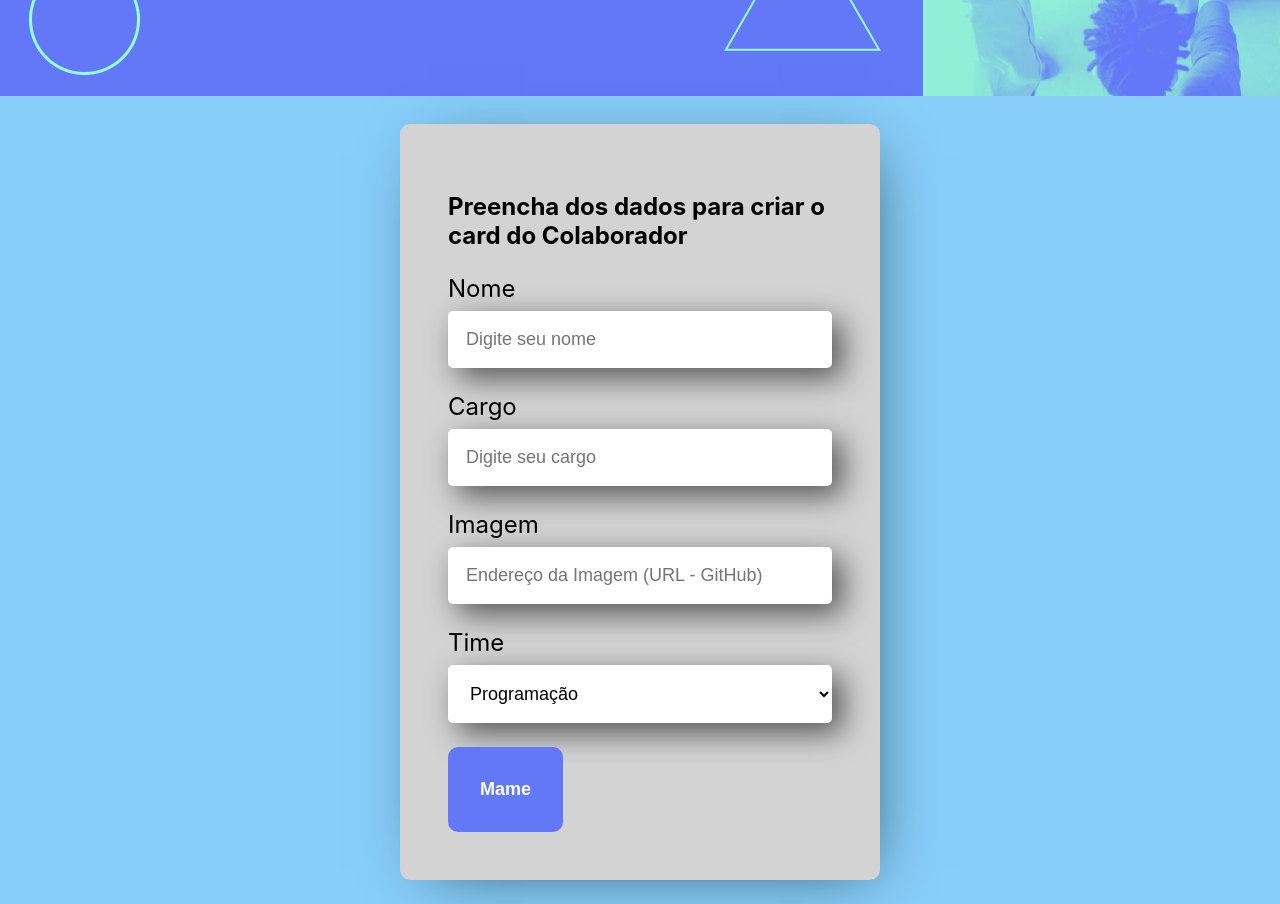
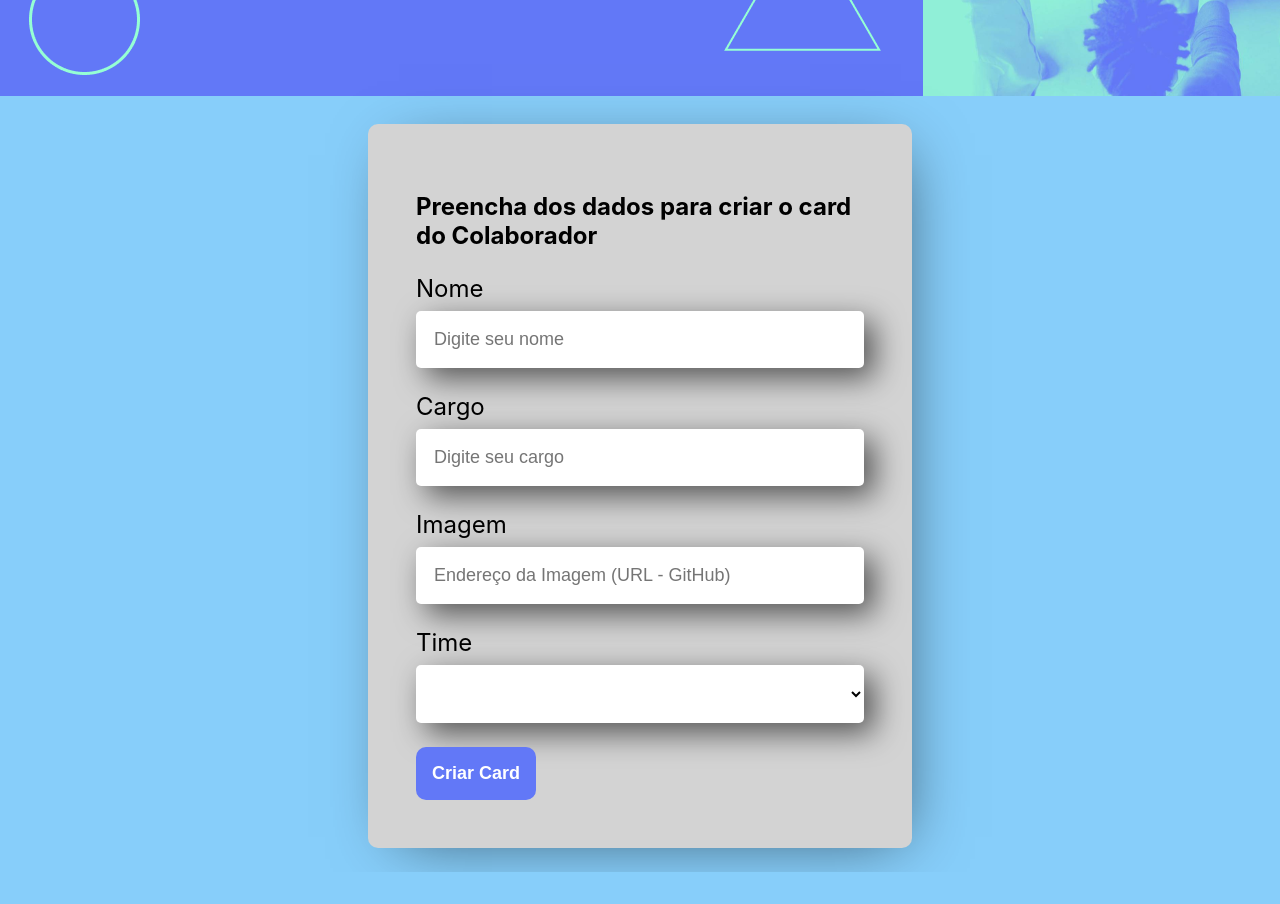
Before and after one commit to abrahao-lyncon/Organo---New, a React (Create React App) app: page / in a window 1280 px wide. Shown: the part 460-1364 px from the top of the page. After the commit the page ends 1332 px from the top, so only its background shows below. Built offline with nearby package versions, Linux system fonts and the light colour scheme.

Commit message:
Implementação do useState e data-binding dos componentes

```diff
--- a/src/components/Botao/Botao.css
+++ b/src/components/Botao/Botao.css
@@ -3,7 +3,7 @@
     border-radius: 10px;
     font-weight: 700;
     font-size: 18px;
-    padding: 32px;
+    padding: 16px;
     border: none;
     cursor: pointer;
     color: white;
--- a/src/components/CampoTexto/index.js
+++ b/src/components/CampoTexto/index.js
@@ -1,11 +1,15 @@
 import "./CampoTexto.css"
-import React from 'react'
 
-const CampoTexto = ({nome, placeholder}) => {
+const CampoTexto = ({nome, placeholder, aoAlterado, valor}) => {
+
+  const aoDigitado = (e) => {
+    aoAlterado(e.target.value)
+  }
+
   return (
     <div className="campo-texto">
     <label htmlFor={nome}>{nome}</label>
-    <input type="text" name={nome} id={nome} placeholder={placeholder} />
+    <input value={valor} onChange={aoDigitado} type="text" name={nome} id={nome} placeholder={placeholder} />
     </div>
   )
 }
--- a/src/components/Formulario/Formulario.css
+++ b/src/components/Formulario/Formulario.css
@@ -10,7 +10,7 @@
 }
 
 .formulario form{
-    max-width: 30%;
+    max-width: 35%;
     max-height: 30%;
     background-color: lightgrey;
     padding: 48px;
--- a/src/components/Formulario/index.js
+++ b/src/components/Formulario/index.js
@@ -1,12 +1,18 @@
 import "./Formulario.css"
-import React from 'react'
+import React, { useState } from 'react'
 import CampoTexto from '../CampoTexto';
 import ListaSuspensa from "../ListaSuspensa";
 import Botao from "../Botao/Botao";
 
 const Formulario = () => {
 
+  const [nome, setNome] = useState("")
+  const [cargo, setCargo] = useState("")
+  const [imagem, setImagem] = useState("")
+  const [time, setTime] = useState("")
+
   const times = [
+    '',
     'Programação',
     'Front-End',
     'Data Science',
@@ -16,16 +22,43 @@ const Formulario = () => {
     'Inovação e Gestão'
   ]
 
+  //Funções
+  const aoSalvar = (e) => {
+    e.preventDefault()
+    console.log("Mama", nome, cargo, imagem, time)
+  }
+
   return (
     <div>
         <section className="formulario">
-            <form>
+        <form onSubmit={aoSalvar}>
                 <h2>Preencha dos dados para criar o card do Colaborador</h2>
-                <CampoTexto nome="Nome" placeholder="Digite seu nome" />
-                <CampoTexto nome="Cargo" placeholder="Digite seu cargo" />
-                <CampoTexto nome="Imagem" placeholder="Endereço da Imagem (URL - GitHub)" />
-                <ListaSuspensa nome="Time" itens={times}  />
-                <Botao texto="Mame" />
+                <CampoTexto
+                  nome="Nome"
+                  placeholder="Digite seu nome"
+                  valor={nome}
+                  aoAlterado={(valor) => {setNome(valor)}}
+                />
+                <CampoTexto
+                  nome="Cargo"
+                  placeholder="Digite seu cargo"
+                  valor={cargo}
+                  aoAlterado={(valor) => { setCargo(valor)}}
+                />
+                <CampoTexto
+                  nome="Imagem"
+                  placeholder="Endereço da Imagem (URL - GitHub)"
+                  valor={imagem}
+                  aoAlterado={(valor) => { setImagem(valor)}}
+                />
+                <ListaSuspensa
+                  nome="Time" i
+                  itens={times}
+                  valor={time}
+                  placeholder="Escolha seu Time"
+                  aoAlterado={valor => setTime(valor)}
+                />
+                <Botao texto="Criar Card" />
             </form>
         </section>
     </div>
--- a/src/components/ListaSuspensa/index.js
+++ b/src/components/ListaSuspensa/index.js
@@ -1,11 +1,11 @@
 import "./ListaSuspensa.css"
 import React from 'react'
 
-const ListaSuspensa = ({nome, itens}) => {
+const ListaSuspensa = ({nome, itens, valor, aoAlterado, placeholder}) => {
   return (
     <div className="campo-texto">
         <label htmlFor={nome}>{nome}</label>
-        <select name={nome} id={nome}>
+      <select name={nome} id={nome} value={valor} onChange={e => aoAlterado(e.target.value)} placeholder={placeholder}>
             {itens.map(item => <option key={item}>{item}</option>)}
         </select>
     </div>
```
